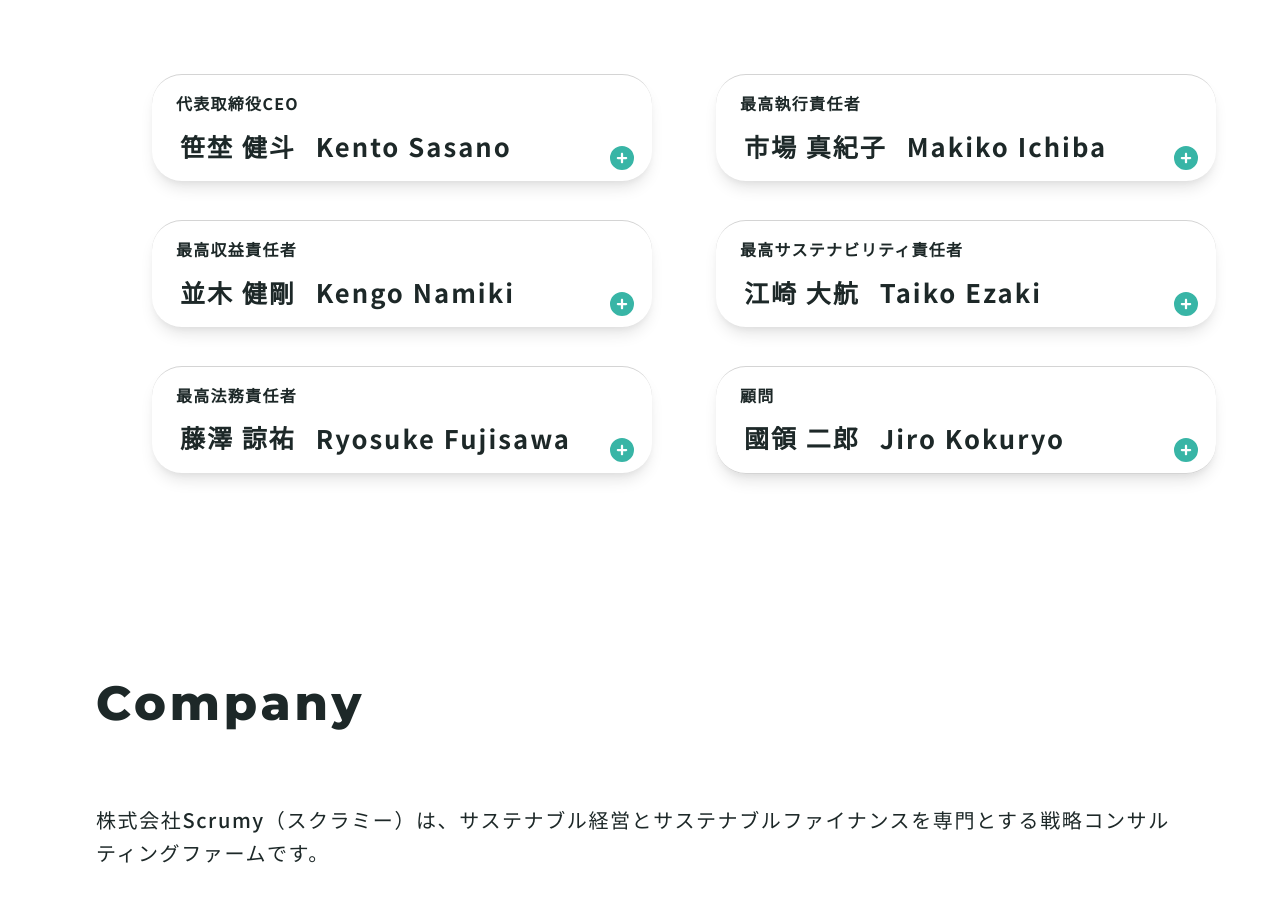
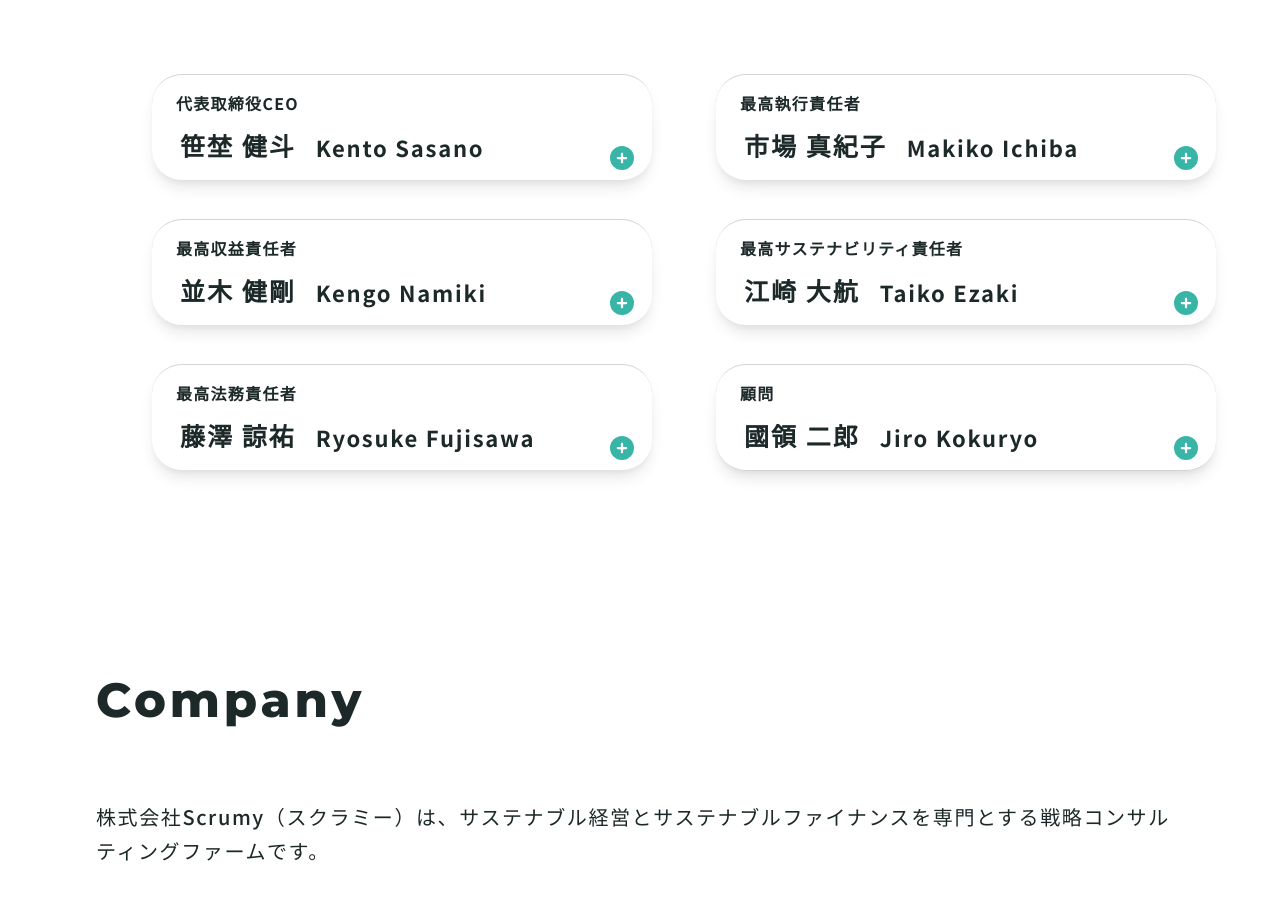
Before and after one commit to podev826/NEXT-scrumy-HP, a Next.js app: page /about in a window 1280 px wide. Shown: the part 1780-2686 px from the top of the page. Built offline with nearby package versions, Linux system fonts and the light colour scheme; no server answers.

Commit message:
[update]メンバーデザインを修正

```diff
--- a/src/features/about/Member.tsx
+++ b/src/features/about/Member.tsx
@@ -108,9 +108,11 @@ export const AboutMember: FC = () => {
                                 <Text
                                   fontWeight="bold"
                                   fontSize={{
-                                    base: 'xl',
-                                    xl: '2vw',
-                                    '2xl': '29px',
+                                    base: '2.8vw',
+                                    sm: '2.4vw',
+                                    md: '15px',
+                                    lg: '20px',
+                                    xl: '22px',
                                   }}
                                 >
                                   {item.name_en}
```
